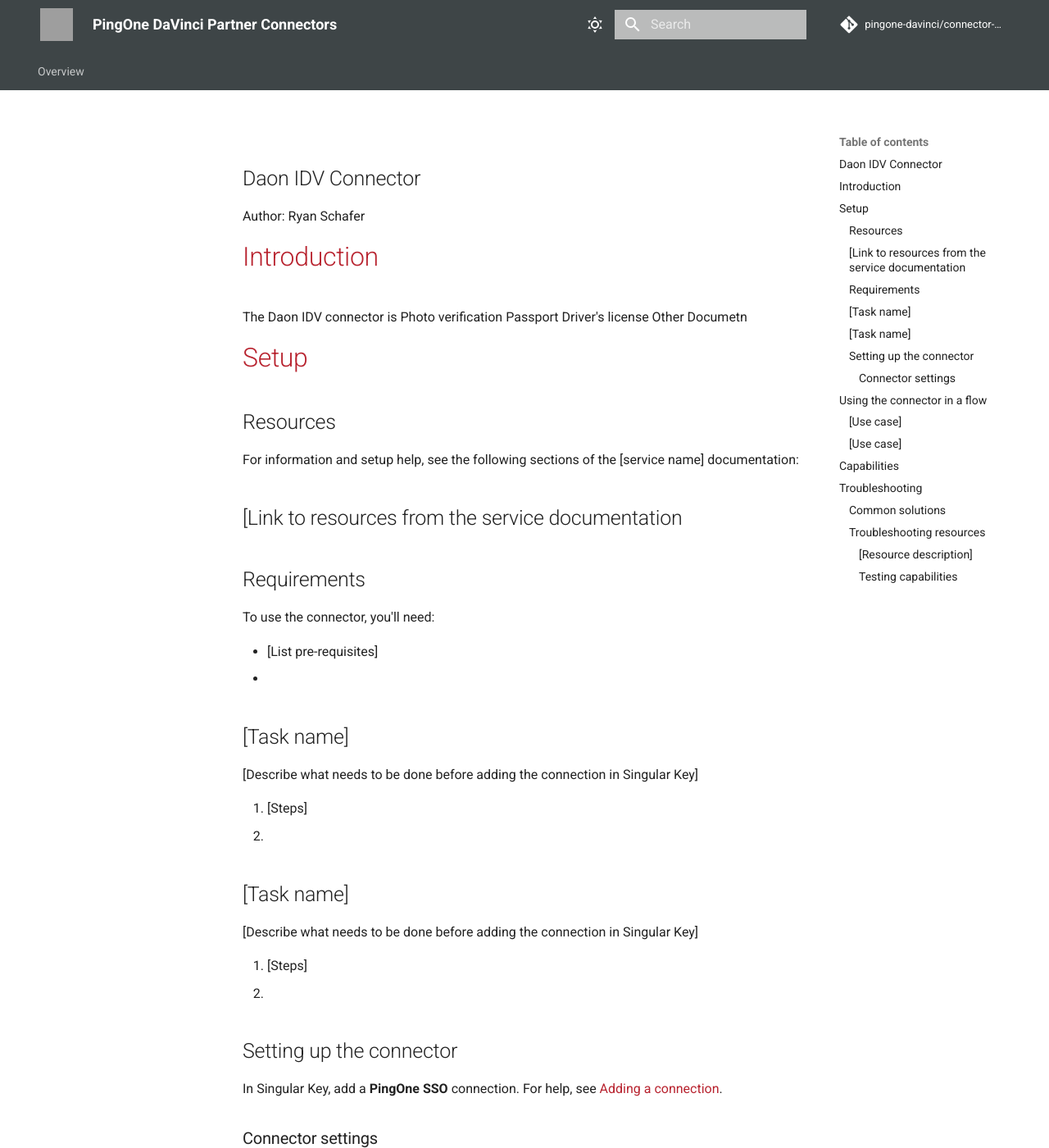
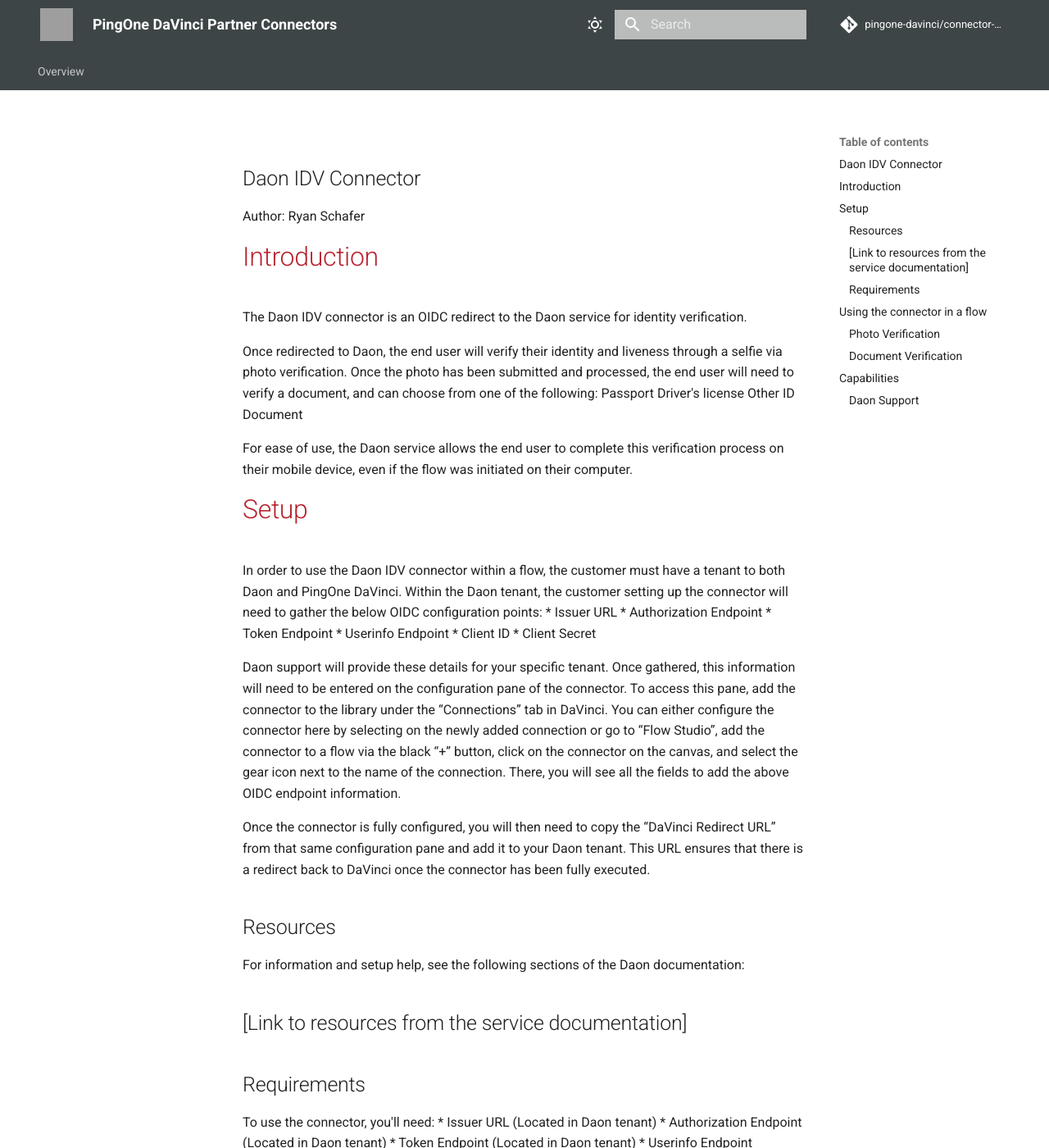
Before and after one commit to pingone-davinci/documentation, an MkDocs documentation site: the page built from docs/daon-idv/README.md, in a window 1280 px wide and 1400 px high. Shown: the whole window at 82% size. Built offline with MkDocs 1.6.1 and Material for MkDocs 9.7.7, drawn with Linux system fonts in a browser that asks for light colours; comment, search, counter and statistics services are not loaded; some of the changed text lies outside the part shown; grey boxes are pictures that could not be loaded.

Commit message:
Updated README.md
@peterholko-pingidentity - Should I remove the Capabilities section from here? I didn't generate those from the terminal before the pull request.

```diff
--- a/docs/daon-idv/README.md
+++ b/docs/daon-idv/README.md
@@ -5,80 +5,64 @@
 
 # Introduction
 
-The Daon IDV connector is
-Photo verification
+The Daon IDV connector is an OIDC redirect to the Daon service for identity verification.
+
+Once redirected to Daon, the end user will verify their identity and liveness through a selfie via photo verification. Once the photo has been submitted and processed, the end user will need to verify a document, and can choose from one of the following:
 Passport
 Driver's license
-Other Documetn
+Other ID Document
+
+For ease of use, the Daon service allows the end user to complete this verification process on their mobile device, even if the flow was initiated on their computer.
 
 # Setup
+In order to use the Daon IDV connector within a flow, the customer must have a tenant to both Daon and PingOne DaVinci. Within the Daon tenant, the customer setting up the connector will need to gather the below OIDC configuration points:
+* Issuer URL
+* Authorization Endpoint
+* Token Endpoint
+* Userinfo Endpoint
+* Client ID
+* Client Secret
+
+Daon support will provide these details for your specific tenant. Once gathered, this information will need to be entered on the configuration pane of the connector. To access this pane, add the connector to the library under the “Connections” tab in DaVinci. You can either configure the connector here by selecting on the newly added connection or go to “Flow Studio”, add the connector to a flow via the black “+” button, click on the connector on the canvas, and select the gear icon next to the name of the connection. There, you will see all the fields to add the above OIDC endpoint information.
+
+Once the connector is fully configured, you will then need to copy the “DaVinci Redirect URL” from that same configuration pane and add it to your Daon tenant. This URL ensures that there is a redirect back to DaVinci once the connector has been fully executed.
 
 
 ## Resources
 
-For information and setup help, see the following sections of the [service name] documentation:
+For information and setup help, see the following sections of the Daon documentation:
 
 
-## [Link to resources from the service documentation
+## [Link to resources from the service documentation]
 
 
 ## Requirements
 
 To use the connector, you'll need:
+* Issuer URL (Located in Daon tenant)
+* Authorization Endpoint (Located in Daon tenant)
+* Token Endpoint (Located in Daon tenant)
+* Userinfo Endpoint (Located in Daon tenant)
+* Client ID (Located in Daon tenant)
+* Client Secret (Located in Daon tenant)
+* DaVinci Redirect URL (Located in DaVinci)
 
-
-
-* [List pre-requisites]
-*
-
-
-## [Task name]
-
-[Describe what needs to be done before adding the connection in Singular Key]
-
-
-
-1. [Steps]
-2.
-
-
-## [Task name]
-
-[Describe what needs to be done before adding the connection in Singular Key]
-
-
-
-1. [Steps]
-2.
-
-
-## Setting up the connector
-
-In Singular Key, add a **PingOne SSO** connection. For help, see [Adding a connection](https://docs.google.com/document/d/1Sc9tD5tn9dl79qOWup0k3eKk5hrNVI8lZPAdm8loeiA/edit#).
-
-
-### Connector settings
-
-[List and explain the connector settings that appear when the connection is opened from the **Connections** page. If you did not cover it earlier in the **Setup** section, tell the user how to complete each configuration field or where to get the information they need.
-
-These typically on the **General** tab, but some connectors have a different name or multiple configuration tabs. Don't document **Capabilities**, or **In Flows**.]
+All of the above endpoints are required in order to complete the OIDC handshake between Daon and DaVinci.
 
 
 # Using the connector in a flow
 
-[Describe how to use the connector after it has been set up.]
-
 You can use the connector in a variety of use cases, such as:
 
 
-## [Use case]
+## Photo Verification
 
-[Describe how to use the connector in this use case. Does it come with a related flow template? Is there a generic use case flow to follow in the Singular Key core documentation?]
+The end user can verify their identity through a selfie. This will require a picture to be taken live and can be done on their mobile device.
 
 
-## [Use case]
+## Document Verification
 
-[Describe how to use the connector in this use case. Does it come with a related flow template? Is there a generic use case flow to follow in the Singular Key core documentation?]
+The end user can further verify their identity via a document upload. This capability will allow the end user to upload pictures via their device of either a passport, drivers license, or other document.
 
 
 # Capabilities
@@ -86,24 +70,6 @@
 Leave this section blank: it will be generated automatically
 
 
-# Troubleshooting
+### Daon Support
 
-[Optional section]
-
-
-## Common solutions
-
-[Describe solutions to common problems the user might encounter when setting up or using the connector. If there are any required steps, include them in the **Setup** section.]
-
-
-## Troubleshooting resources
-
-
-### [Resource description]
-
-[Describe other resources, tools, reference information, or links that might be helpful when troubleshooting.]
-
-
-### Testing capabilities
-
-You can test each capability individually. For help, see [Testing capabilities](https://docs.google.com/document/d/1Sc9tD5tn9dl79qOWup0k3eKk5hrNVI8lZPAdm8loeiA/edit#).
+For help with setup, please contact your Daon representative or Daon Support at support@daon.com
```
